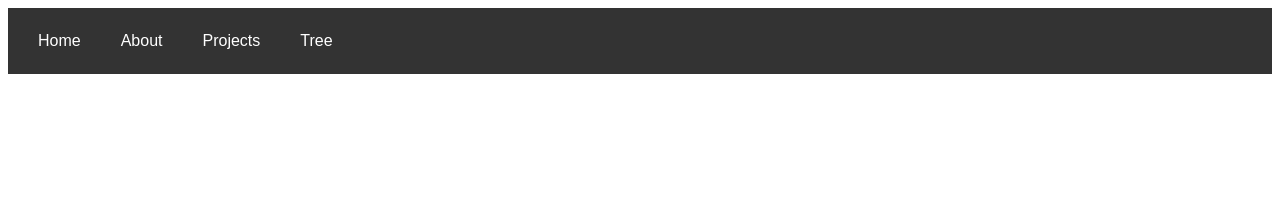
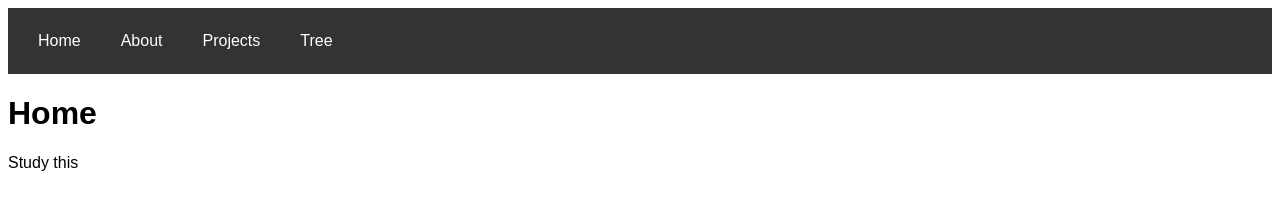
Before and after one commit to ibeshesumne/ml-obsidian-notes, a plain HTML site: page index.html in a window 1280 px wide. Drawn offline with Linux system fonts and the light colour scheme.

Commit message:
Update index.html

```diff
--- a/index.html
+++ b/index.html
@@ -3,7 +3,7 @@
 <head>
   <meta charset="UTF-8">
   <meta name="viewport" content="width=device-width, initial-scale=1.0">
-  <title>Repository Tree</title>
+  <title>Home</title>
   <style>
     body { font-family: Arial, sans-serif; }
     nav { background-color: #333; overflow: hidden; padding: 10px; }
@@ -18,5 +18,7 @@
     <a href="projects.html">Projects</a>
     <a href="tree.html">Tree</a>
   </nav>
+  <h1>Home</h1>
+  <p>Study this</p>
 </body>
 </html>
```
